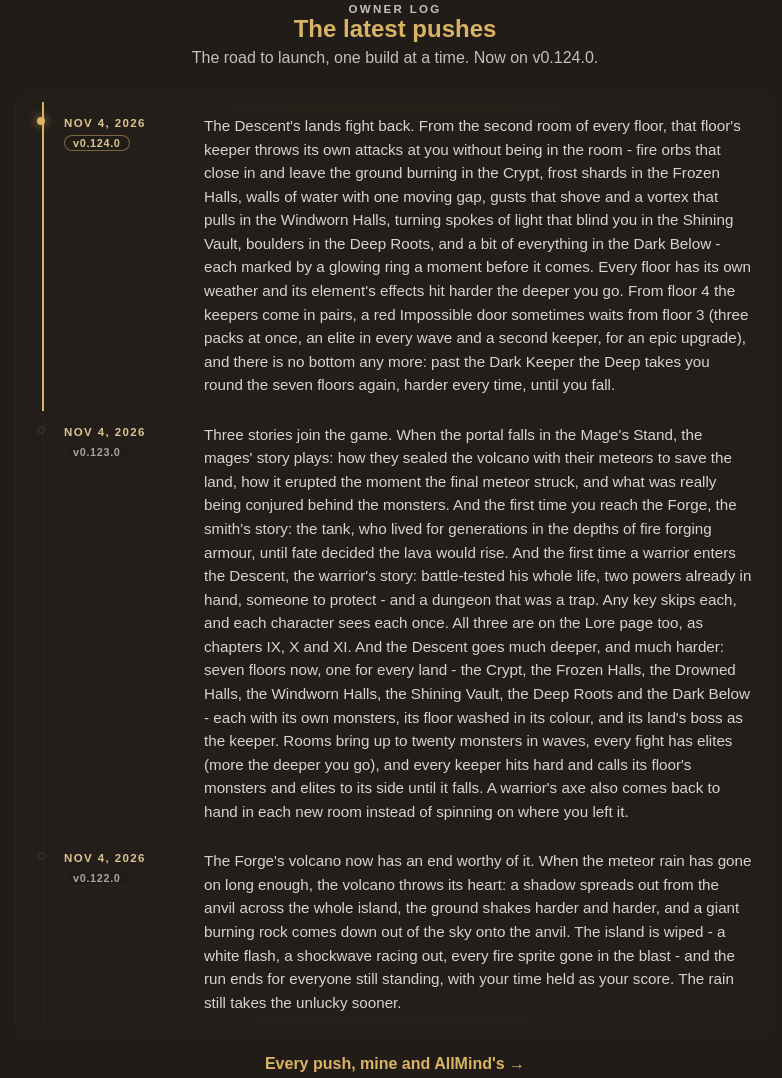
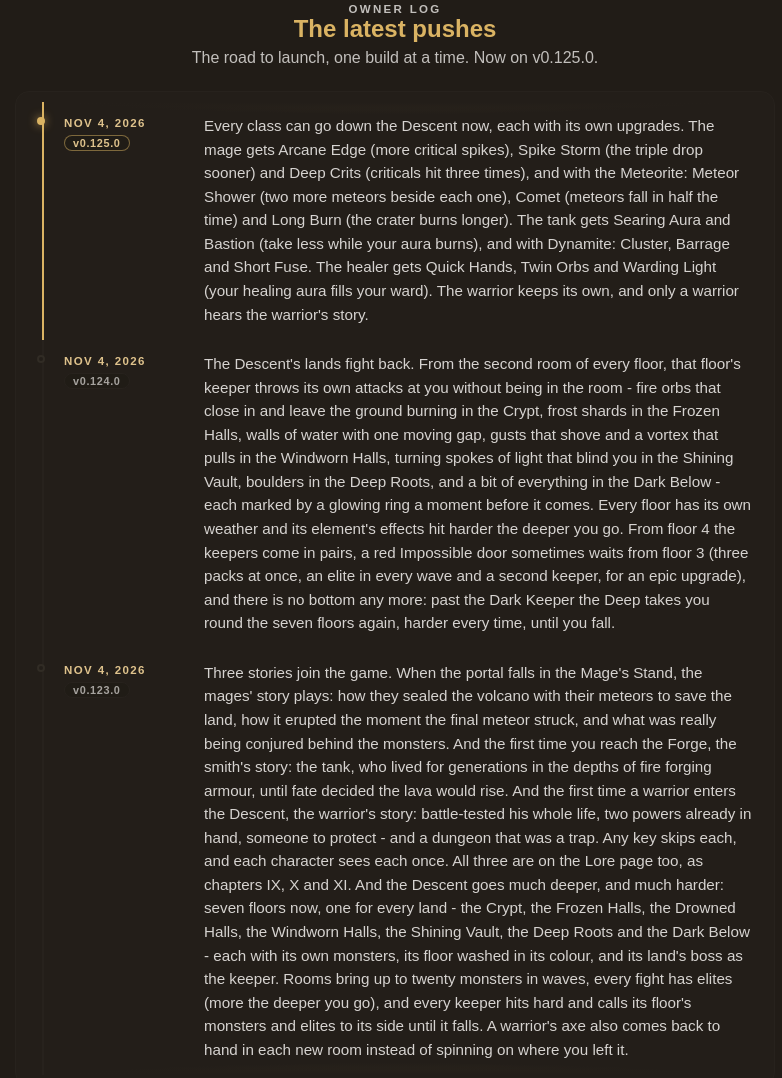
Before and after one commit to Tunacanman2EZ/elusion-site, a website: page index.html in a window 1280 px wide. Shown: the part 4493-5571 px from the top of the page, without its empty margins (245-1027 px from the left). Drawn offline with Linux system fonts and the light colour scheme; no server answers.

Commit message:
Site - the 0.125.0 row, and the guide's Descent line
Ship with the game (.\tools\ship.ps1 does both).

- index.html (the latest three: 0.125.0, 0.124.0, 0.123.0) and
  updates.html: the 0.125.0 row; "Now on v0.125.0".
- guide.html: the Descent is any class's now - seven floors and the
  Deep, Impossible rooms, the keepers' hazards.
- test_seo: 188 passed.

Commit message:

The 0.125.0 update: every class in the Descent

Co-Authored-By: Claude Opus 5.5 <noreply@anthropic.com>
Claude-Session: https://claude.ai/code/session_01CTtZ8FU726vHCSnXNVNBgX

```diff
--- a/index.html
+++ b/index.html
@@ -451,20 +451,20 @@
     <div class="section-head">
       <p class="eyebrow">Owner log</p>
       <h2>The latest pushes</h2>
-      <p>The road to launch, one build at a time. Now on v0.124.0.</p>
+      <p>The road to launch, one build at a time. Now on v0.125.0.</p>
     </div>
     <div class="updates updates-short">
       <div class="update-row latest">
+        <div class="update-when"><time datetime="2026-11-04">Nov 4, 2026</time><span class="update-version">v0.125.0</span></div>
+        <p>Every class can go down the Descent now, each with its own upgrades. The mage gets Arcane Edge (more critical spikes), Spike Storm (the triple drop sooner) and Deep Crits (criticals hit three times), and with the Meteorite: Meteor Shower (two more meteors beside each one), Comet (meteors fall in half the time) and Long Burn (the crater burns longer). The tank gets Searing Aura and Bastion (take less while your aura burns), and with Dynamite: Cluster, Barrage and Short Fuse. The healer gets Quick Hands, Twin Orbs and Warding Light (your healing aura fills your ward). The warrior keeps its own, and only a warrior hears the warrior's story.</p>
+      </div>
+      <div class="update-row">
         <div class="update-when"><time datetime="2026-11-04">Nov 4, 2026</time><span class="update-version">v0.124.0</span></div>
         <p>The Descent's lands fight back. From the second room of every floor, that floor's keeper throws its own attacks at you without being in the room - fire orbs that close in and leave the ground burning in the Crypt, frost shards in the Frozen Halls, walls of water with one moving gap, gusts that shove and a vortex that pulls in the Windworn Halls, turning spokes of light that blind you in the Shining Vault, boulders in the Deep Roots, and a bit of everything in the Dark Below - each marked by a glowing ring a moment before it comes. Every floor has its own weather and its element's effects hit harder the deeper you go. From floor 4 the keepers come in pairs, a red Impossible door sometimes waits from floor 3 (three packs at once, an elite in every wave and a second keeper, for an epic upgrade), and there is no bottom any more: past the Dark Keeper the Deep takes you round the seven floors again, harder every time, until you fall.</p>
       </div>
       <div class="update-row">
         <div class="update-when"><time datetime="2026-11-04">Nov 4, 2026</time><span class="update-version">v0.123.0</span></div>
         <p>Three stories join the game. When the portal falls in the Mage's Stand, the mages' story plays: how they sealed the volcano with their meteors to save the land, how it erupted the moment the final meteor struck, and what was really being conjured behind the monsters. And the first time you reach the Forge, the smith's story: the tank, who lived for generations in the depths of fire forging armour, until fate decided the lava would rise. And the first time a warrior enters the Descent, the warrior's story: battle-tested his whole life, two powers already in hand, someone to protect - and a dungeon that was a trap. Any key skips each, and each character sees each once. All three are on the Lore page too, as chapters IX, X and XI. And the Descent goes much deeper, and much harder: seven floors now, one for every land - the Crypt, the Frozen Halls, the Drowned Halls, the Windworn Halls, the Shining Vault, the Deep Roots and the Dark Below - each with its own monsters, its floor washed in its colour, and its land's boss as the keeper. Rooms bring up to twenty monsters in waves, every fight has elites (more the deeper you go), and every keeper hits hard and calls its floor's monsters and elites to its side until it falls. A warrior's axe also comes back to hand in each new room instead of spinning on where you left it.</p>
-      </div>
-      <div class="update-row">
-        <div class="update-when"><time datetime="2026-11-04">Nov 4, 2026</time><span class="update-version">v0.122.0</span></div>
-        <p>The Forge's volcano now has an end worthy of it. When the meteor rain has gone on long enough, the volcano throws its heart: a shadow spreads out from the anvil across the whole island, the ground shakes harder and harder, and a giant burning rock comes down out of the sky onto the anvil. The island is wiped - a white flash, a shockwave racing out, every fire sprite gone in the blast - and the run ends for everyone still standing, with your time held as your score. The rain still takes the unlucky sooner.</p>
       </div>
     </div>
     <p class="updates-more"><a href="updates.html">Every push, mine and AllMind's&nbsp;&rarr;</a></p>
```
Also changed, not shown: guide.html (+3 -2 lines), updates.html (+5 -1 lines).
